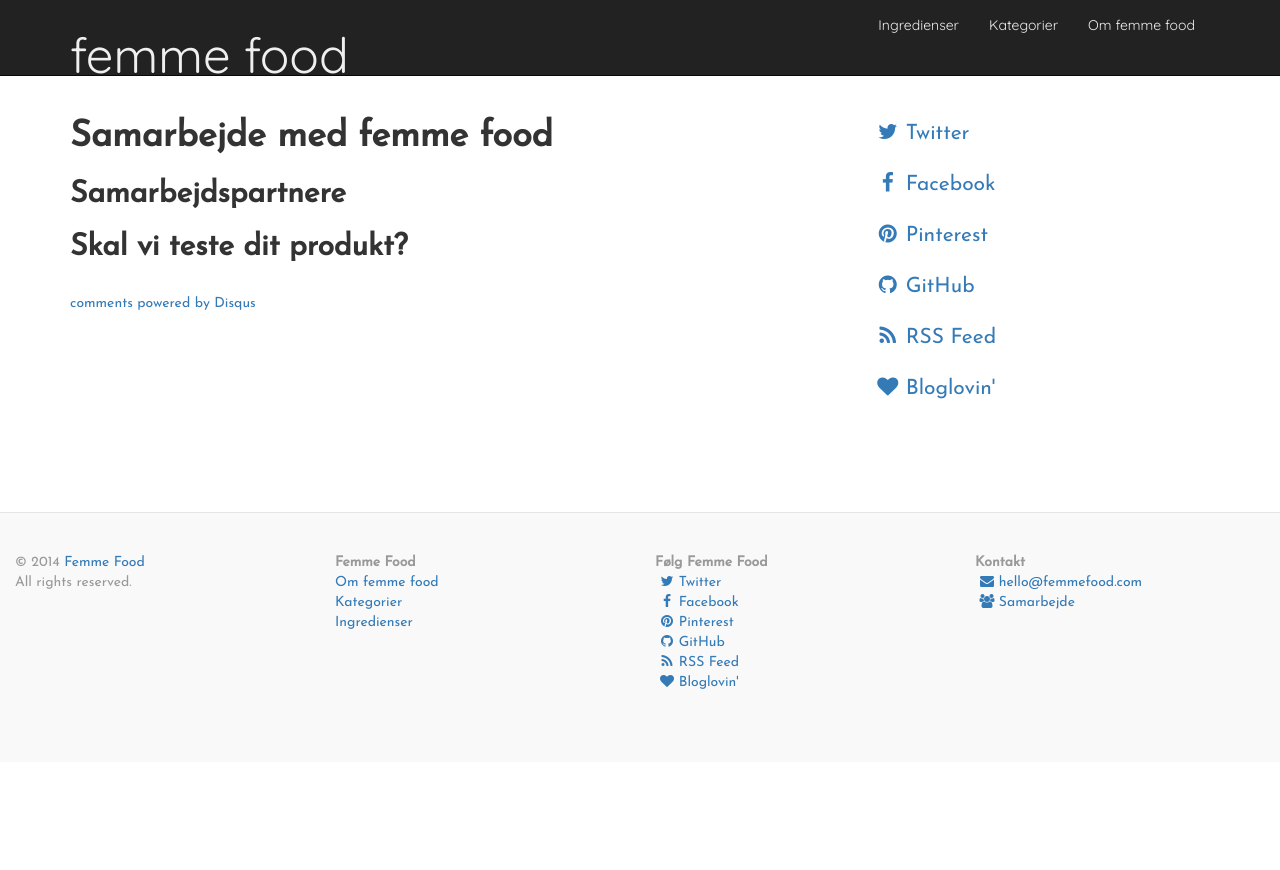
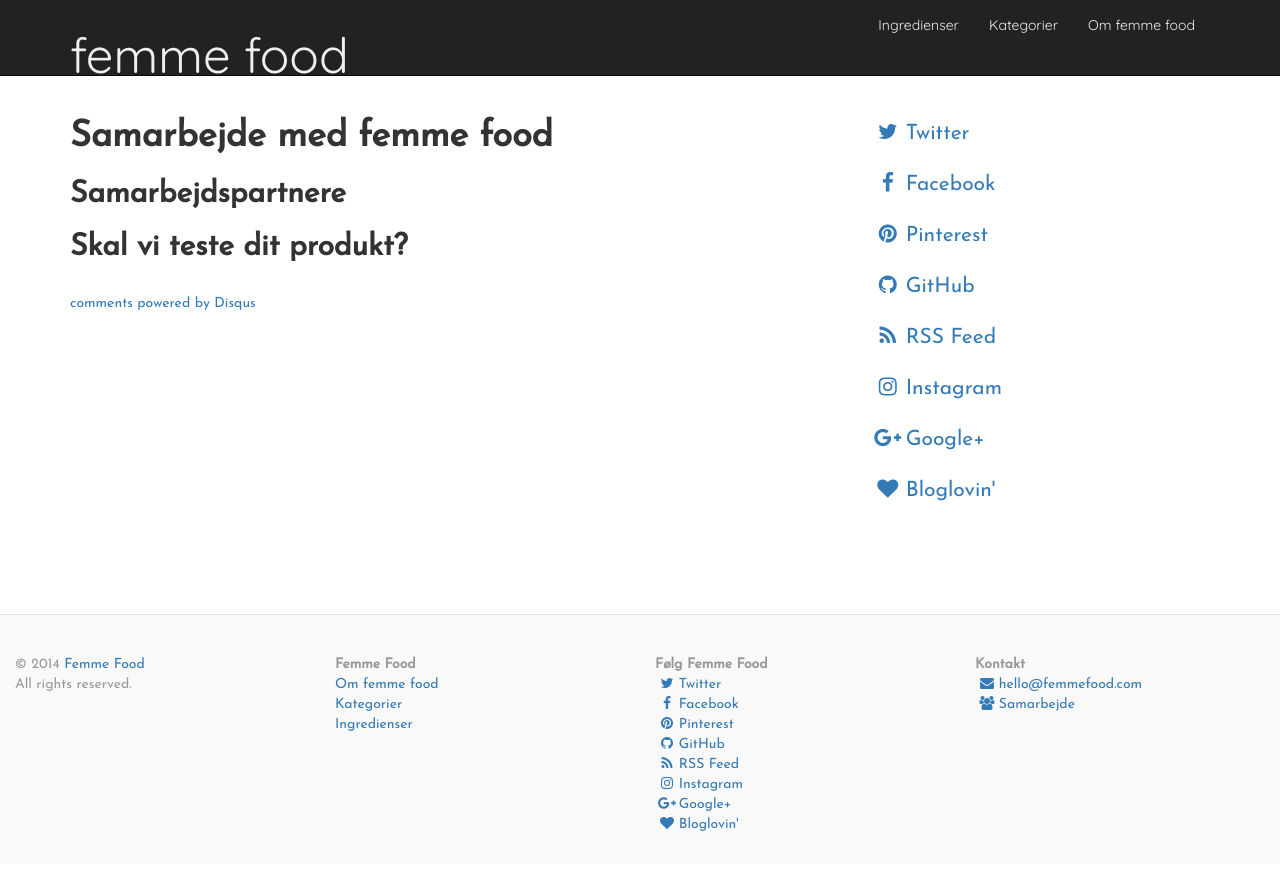
Before and after one commit to femmefood/femmefood.com, a Jekyll site: the page built from samarbejde/index.md, in a window 1280 px wide. Shown: the top 870 px of the page. Built offline with Jekyll 4.4.1, drawn with Linux system fonts in a browser that asks for light colours; nearby versions of some CDN libraries; Markdown is read by kramdown in place of the engine named in the settings; comment, search, counter and statistics services are not loaded.

Commit message:
adds instagram and google+

```diff
--- a/_includes/sidebar.html
+++ b/_includes/sidebar.html
@@ -5,6 +5,8 @@
     <li><a href="http://www.pinterest.com/source/femmefood.com/"><i class="fa fa-pinterest"></i>Pinterest</a></li>
     <li><a href="http://github.com/femmefood"><i class="fa fa-github"></i>GitHub</a></li>
     <li><a href="/atom.xml"><i class="fa fa-rss"></i>RSS Feed</a></li>
+    <li><a href="http://instagram.com/femmefood"><i class="fa fa-instagram"></i>Instagram</a></li>
+    <li><a href="https://plus.google.com/+Femmefoodcom"><i class="fa fa-google-plus"></i>Google+</a></li>
     <li><a href="http://www.bloglovin.com/en/blog/7160657"><i class="fa fa-heart"></i>Bloglovin'</a></li>
   </ul>
 </div>
--- a/_layouts/default.html
+++ b/_layouts/default.html
@@ -69,6 +69,8 @@
             <li><a href="http://www.pinterest.com/source/femmefood.com/"><i class="fa fa-pinterest"></i>Pinterest</a></li>
             <li><a href="http://github.com/femmefood"><i class="fa fa-github"></i>GitHub</a></li>
             <li><a href="/atom.xml"><i class="fa fa-rss"></i>RSS Feed</a></li>
+            <li><a href="http://instagram.com/femmefood"><i class="fa fa-instagram"></i>Instagram</a></li>
+            <li><a href="https://plus.google.com/+Femmefoodcom"><i class="fa fa-google-plus"></i>Google+</a></li>
             <li><a href="http://www.bloglovin.com/en/blog/7160657"><i class="fa fa-heart"></i>Bloglovin'</a></li>
             </ul>
         </div>
```
